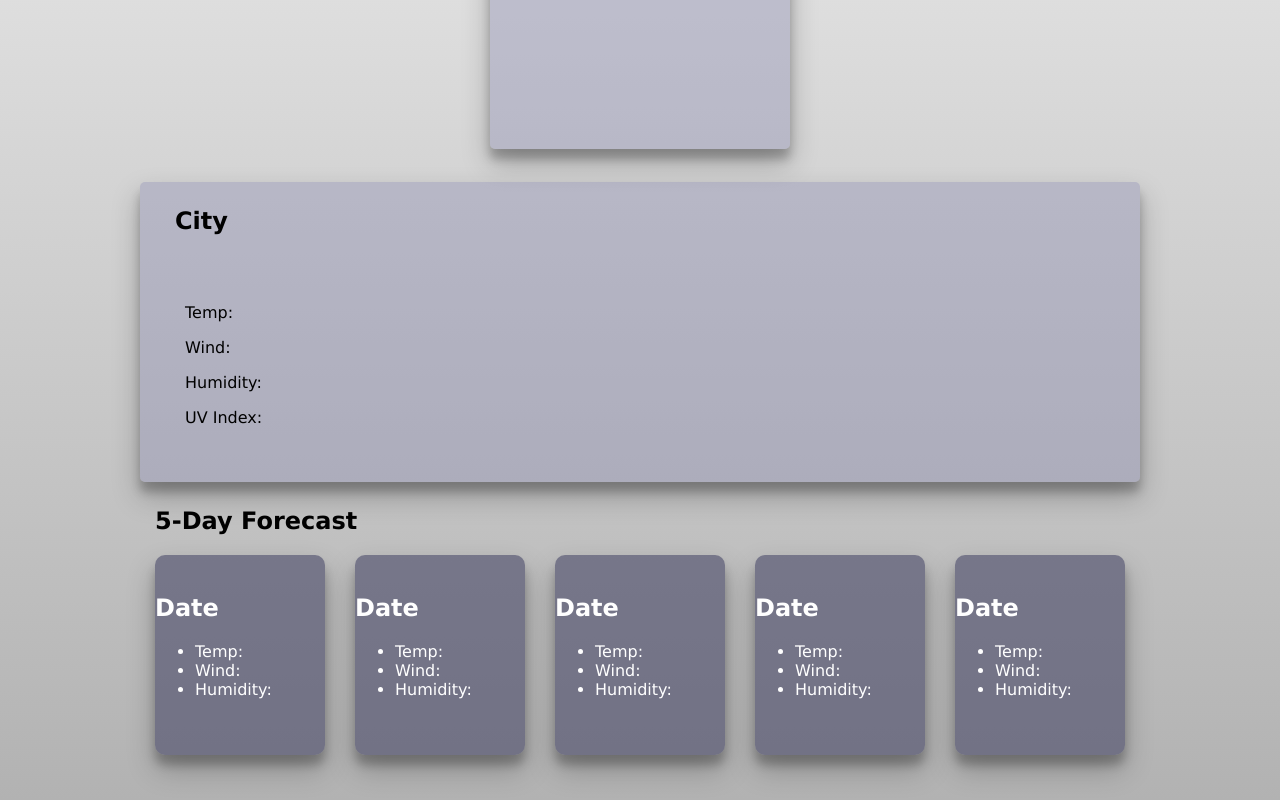
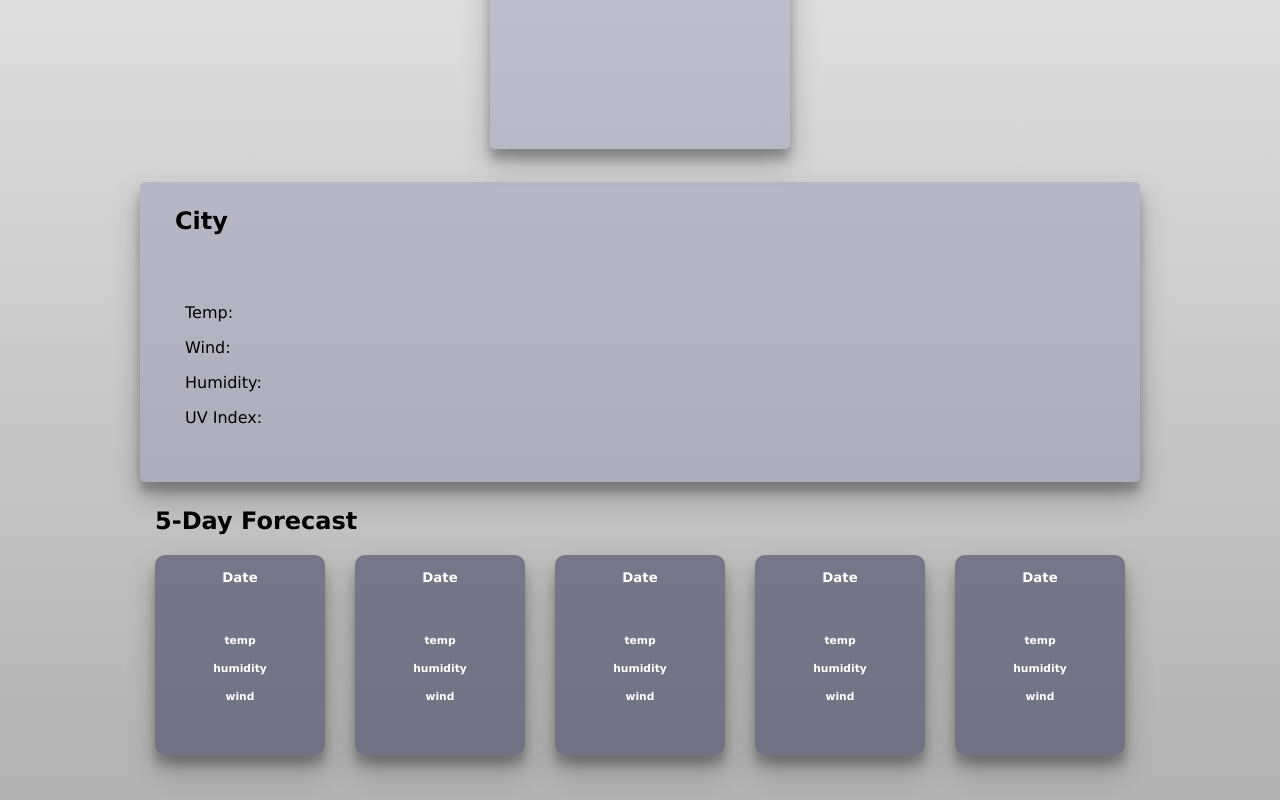
Before and after one commit to Tyl3r-s/weatherapp, a plain HTML site: page index.html in a window 1280 px wide. Shown: the part 513-1313 px from the top of the page. Drawn offline with nearby package versions, Linux system fonts and the light colour scheme.

Commit message:
comments done

```diff
--- a/assets/script.js
+++ b/assets/script.js
@@ -1,44 +1,47 @@
 var apiKey = "96f33839c85744a54cc32451f4cf28cb";
-var previousCities = {city: []}
+var previousCities = { city: [] }
 var searchHistoryEl = $('.historySection');
 var searchHistory = JSON.parse(localStorage.getItem('cities'));
+
+// if theres local storage data, history section will print
 if (searchHistory) {
-    for(var i = 0; i < searchHistory.length; i++) {
+    for (var i = 0; i < searchHistory.length; i++) {
         var prevCity = $('<p>').addClass("btn history-button").text(searchHistory[i].city);
         searchHistoryEl.append(prevCity);
     }
 }
-// searches for coords of city, uses coords to find city's weather data, passes specified data into HTML
+
+// city param comes from searchDemCities click, grabs lat lon passes to fetchWeather
 let weather = {
     // find your coords
     fetchCoords: function (city) {
         // finds the lon and lat coords based on city name
-        fetch("http://api.openweathermap.org/geo/1.0/direct?q="+city+"&limit=5&appid="+apiKey)
+        fetch("http://api.openweathermap.org/geo/1.0/direct?q=" + city + "&limit=5&appid=" + apiKey)
             // parses data then sets param for fetchWeather
             .then((response) => response.json())
             .then((data) => this.fetchWeather(data));
     },
-    // set coord variables and searches for weather
+    // uses coords to find weather for city then passes data to displayWeather
     fetchWeather: function (data) {
-        document.querySelector(".city-name").innerText = data[0].name+", "+data[0].state;
+        document.querySelector(".city-name").innerText = data[0].name + ", " + data[0].state;
         // finds weather data based on lon and lat input
         fetch("https://api.openweathermap.org/data/2.5/onecall?units=metric&lat="
-        +data[0].lat+"&lon="+data[0].lon+"&exclude=minutely,hourly&appid="+apiKey)
+            + data[0].lat + "&lon=" + data[0].lon + "&exclude=minutely,hourly&appid=" + apiKey)
             // takes all that data, parses, and fires displayWeather with data param
             .then((response) => response.json())
             .then((data) => this.displayWeather(data));
     },
-    // sets specific weather variables and inserts into html
+    // uses data param to find specific endpoints, displays all data to screen including 5 day forecast
     displayWeather: function (data) {
         var date = new Date(data.current.dt * 1000).toLocaleString();
         // puts the correct data on the screen
         $(".current-date").text(date);
-        $(".icon").attr('src', "https://openweathermap.org/img/wn/" +data.current.weather[0].icon+ ".png");
+        $(".icon").attr('src', "https://openweathermap.org/img/wn/" + data.current.weather[0].icon + ".png");
         $(".description").text(data.current.weather[0].main);
-        $(".temp").text("Temperature: " +data.current.temp+ "°C");
-        $(".wind").text("Wind Speed: " +data.current.wind_speed+ "m/s");
-        $(".humidity").text("Humidity: " +data.current.humidity+ "%");
-        $(".UVindex").text("UV index: " +data.current.uvi);
+        $(".temp").text("Temperature: " + data.current.temp + "°C");
+        $(".wind").text("Wind Speed: " + data.current.wind_speed + "m/s");
+        $(".humidity").text("Humidity: " + data.current.humidity + "%");
+        $(".UVindex").text("UV index: " + data.current.uvi);
         if (data.current.uvi < "4") {
             $(".UVindex").removeClass("UVindexModerate UVindexHigh").addClass("UVindexLight")
         } if (data.current.uvi > "3") {
@@ -47,18 +50,20 @@ let weather = {
             $(".UVindex").removeClass("UVindexLight UVindexModerate").addClass("UVindexHigh")
         }
         //create the 5 forecast cards
-            var forecastCards = function() {
+        var forecastCards = function () {
             forecastEl = $(".forecast");
             forecastEl.empty();
             // loop creates 5 cards with 5 day forecast
             for (var i = 1; i < 6; i++) {
+                // converts unix timestamp to date we can read
                 var date = new Date(data.daily[i].dt * 1000).toLocaleDateString();
+                // yeets cards into existence
                 var forecastCardEl = $("<div>").addClass("column forecast-card");
                 var dailyDateEl = $("<h5>").text(date);
-                var dailyIconEl = $("<img>").attr("src","https://openweathermap.org/img/wn/"+data.daily[i].weather[0].icon+".png");
-                var dailyTempEl = $("<h6>").text("temp: "+data.daily[i].temp.day+"°C");
-                var dailyHumidityEl = $("<h6>").text("humidity: "+data.daily[i].humidity+"%");
-                var dailyWindEl = $("<h6>").text("wind: "+data.daily[i].wind_speed+"m/s");
+                var dailyIconEl = $("<img>").attr("src", "https://openweathermap.org/img/wn/" + data.daily[i].weather[0].icon + ".png");
+                var dailyTempEl = $("<h6>").text("temp: " + data.daily[i].temp.day + "°C");
+                var dailyHumidityEl = $("<h6>").text("humidity: " + data.daily[i].humidity + "%");
+                var dailyWindEl = $("<h6>").text("wind: " + data.daily[i].wind_speed + "m/s");
                 forecastCardEl.append(dailyDateEl, dailyIconEl, dailyTempEl, dailyHumidityEl, dailyWindEl);
                 forecastEl.append(forecastCardEl);
             }
@@ -67,9 +72,10 @@ let weather = {
     }
 }; //weather end
 
-var searchDemCities = function(event) {
-
-    if (event.target.matches('.search-button')){
+// really classy name for passing input from search-bar or history section to fetchCoords()
+var searchDemCities = function (event) {
+    // sends search-bar value to fetchCoords, checks for search history, makes new button for city searched
+    if (event.target.matches('.search-button')) {
         if ($('.search-bar').val() !== "") {
             const city = $('.search-bar').val().trim();
             previousCities.city = city;
@@ -77,6 +83,7 @@ var searchDemCities = function(event) {
             if (!savedCities) {
                 savedCities = [];
             }
+            //adds search to local storage
             savedCities.push(previousCities);
             localStorage.setItem('cities', JSON.stringify(savedCities));
             weather.fetchCoords(city);
@@ -84,10 +91,12 @@ var searchDemCities = function(event) {
             searchHistoryEl.append(prevCity);
         }
     }
+    // don't feel like searching? click yo history to see it again
     if (event.target.matches('.history-button')) {
         console.log(event.target.innerHTML)
         weather.fetchCoords(event.target.innerHTML);
     }
+    // yeets history from existence
     if (event.target.matches('.delete-button')) {
         console.log("clicked")
         localStorage.clear();
@@ -96,4 +105,5 @@ var searchDemCities = function(event) {
     }
 }
 
+// search. dem. cities.                    dawg.
 $(".city-search").click(searchDemCities);
--- a/index.html
+++ b/index.html
@@ -13,13 +13,10 @@
 
 <body>
 
-    <!-- weather dashboard -->
     <div class="top-bar">Weather Dashboard</div>
 
-    <!-- city search -->
-
     <div class="page-content">
-
+        <!-- city search & history section -->
         <section class="city-search">
             <form class="city-section column">
                 <h1>Search for a City:</h1>
@@ -28,6 +25,7 @@
                 <h1>Search History:</h1>
                 <p class="btn delete-button">Delete History</p>
                 <div class="historySection">
+                <!-- previous searches here -->
                 </div>
             </form>
         </section> <!--city search end-->
@@ -57,57 +55,47 @@
             <div class="forecast">
                 <!-- day 1 -->
                 <div class="column forecast-card">
-                    <img src="" class="forecast-pic">
-                    <h1>Date</h1>
-                        <ul>
-                            <li class="">Temp:</li>
-                            <li>Wind:</li>
-                            <Li>Humidity:</Li>
-                        </ul>
+                    <h5>Date</h5>
+                    <img src="">
+                    <h6>temp</h6>
+                    <h6>humidity</h6>
+                    <h6>wind</h6>
                 </div>
 
                 <!-- day 2 -->
                 <div class="column forecast-card">
+                    <h5>Date</h5>
                     <img src="">
-                    <h1>Date</h1>
-                        <ul>
-                            <li>Temp:</li>
-                            <li>Wind:</li>
-                            <Li>Humidity:</Li>
-                        </ul>
+                    <h6>temp</h6>
+                    <h6>humidity</h6>
+                    <h6>wind</h6>
                 </div>
 
                 <!-- day 3 -->
                 <div class="column forecast-card">
+                    <h5>Date</h5>
                     <img src="">
-                    <h1>Date</h1>
-                        <ul>
-                            <li>Temp:</li>
-                            <li>Wind:</li>
-                            <Li>Humidity:</Li>
-                        </ul>
+                    <h6>temp</h6>
+                    <h6>humidity</h6>
+                    <h6>wind</h6>
                 </div>
 
                 <!-- day 4 -->
                 <div class="column forecast-card">
+                    <h5>Date</h5>
                     <img src="">
-                    <h1>Date</h1>
-                        <ul>
-                            <li>Temp:</li>
-                            <li>Wind:</li>
-                            <Li>Humidity:</Li>
-                        </ul>
+                    <h6>temp</h6>
+                    <h6>humidity</h6>
+                    <h6>wind</h6>
                 </div>
 
                 <!-- day 5 -->
                 <div class="column forecast-card">
+                    <h5>Date</h5>
                     <img src="">
-                    <h1>Date</h1>
-                        <ul>
-                            <li>Temp:</li>
-                            <li>Wind:</li>
-                            <Li>Humidity:</Li>
-                        </ul>
+                    <h6>temp</h6>
+                    <h6>humidity</h6>
+                    <h6>wind</h6>
                 </div>
 
             </div> <!-- forecast card container end -->
```
Lines whose indentation alone changed are shown as unchanged.
